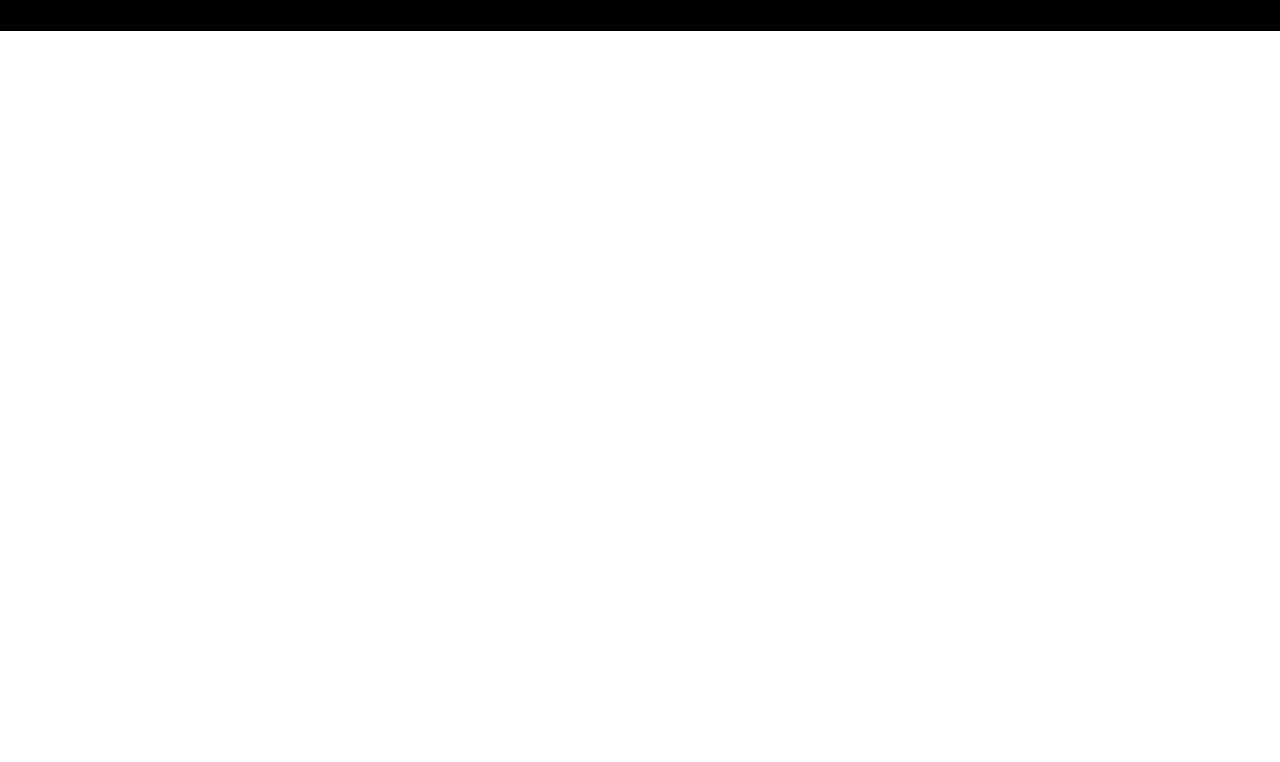
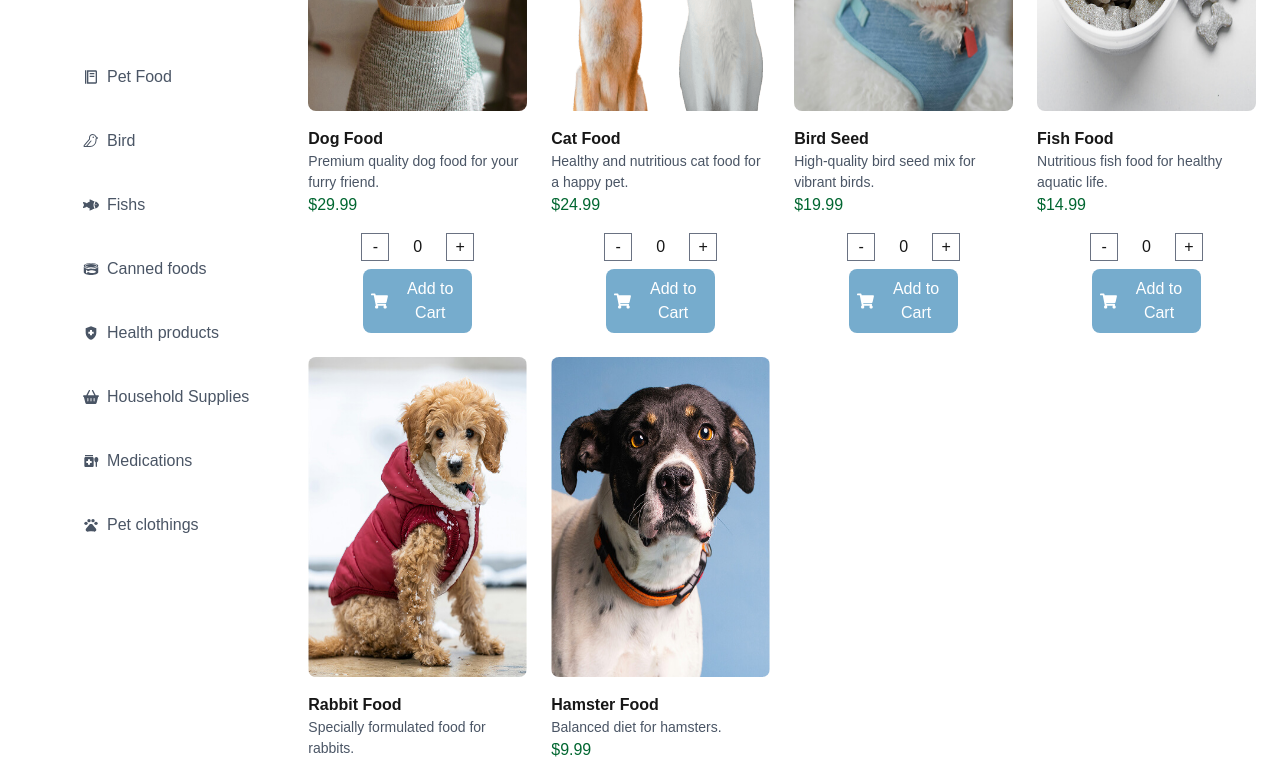
Before and after one commit to EngEman01/Furry, a Next.js app: page / in a window 1280 px wide. Shown: the part 900-1662 px from the top of the page. Before the commit the page ends 931 px from the top, so only its background shows below. Built offline with nearby package versions, Linux system fonts and the light colour scheme.

Commit message:
Add Best Saller Section

```diff
--- /dev/null
+++ b/src/app/api/pets/route.ts
@@ -0,0 +1,7 @@
+import { stat } from 'fs';
+import { NextRequest, NextResponse } from 'next/server';
+import { Pets } from '@/utils/data';
+
+export function GET(request: NextRequest) {
+    return NextResponse.json(Pets , {status: 200});
+}
--- a/src/app/page.tsx
+++ b/src/app/page.tsx
@@ -1,10 +1,12 @@
 import  HeroSection  from "@/components/heroSection";
+import BestSall from "@/components/Best Saller/bestSall";
 
 
 export default function Home() {
   return (
     <div className="min-h-5/10">
       <HeroSection />
+      <BestSall />
     </div>
   );
 }
--- /dev/null
+++ b/src/components/Best Saller/bestSall.tsx
@@ -0,0 +1,30 @@
+import React from 'react'
+import NavSaller from './navSaller';
+import PetsCards from './petsCard';
+
+
+const bestSall = () => {
+    return (
+        <>
+            <div className='w-full bg-white flex justify-center items-center p-6'>
+
+                <NavSaller />
+
+                <div className='w-full flex items-start justify-start flex-col'>
+
+                    <div className='headerBest w-full flex items-center justify-between mb-6' >
+
+                        <h1>Best Saller </h1>
+                        <button className='bg-[#76accd] text-white p-2 rounded-lg'>View all</button>
+
+                    </div>
+
+                    <PetsCards />
+
+                </div>
+            </div>
+        </>
+    )
+}
+
+export default bestSall
--- /dev/null
+++ b/src/components/Best Saller/navSaller.tsx
@@ -0,0 +1,58 @@
+import React from 'react'
+import { BiFoodMenu } from "react-icons/bi";
+import { PiBird } from "react-icons/pi";
+import { IoFish } from "react-icons/io5";
+import { GiCannedFish } from "react-icons/gi";
+import { MdHealthAndSafety } from "react-icons/md";
+import { FaBasketShopping } from "react-icons/fa6";
+import { MdMedicationLiquid } from "react-icons/md";
+import { MdOutlinePets } from "react-icons/md";
+
+const navSaller = () => {
+    return (
+        <>
+            <div className='max-w-6xl mx-auto flex justify-center items-center' style={{ width: '30%' }}>
+                <nav>
+                    <ul>
+                        <li className='flex justify-start items-center mb-6 text-gray-600 p-2 rounded-lg hover:bg-[#76accd] hover:text-white'>
+                            <BiFoodMenu />
+                            <a href="#" className=' ml-2'>Pet Food</a>
+                        </li>
+                        <li className='flex justify-start items-center mb-6 text-gray-600 p-2 rounded-lg hover:bg-[#76accd] hover:text-white'>
+                            <PiBird />
+                            <a href="#" className=' ml-2'>Bird</a>
+                        </li>
+
+                        <li className='flex justify-start items-center mb-6 text-gray-600 p-2 rounded-lg hover:bg-[#76accd] hover:text-white'>
+                            <IoFish />
+                            <a href="#" className=' ml-2'>Fishs</a>
+                        </li>
+                        <li className='flex justify-start items-center mb-6 text-gray-600 p-2 rounded-lg hover:bg-[#76accd] hover:text-white'>
+                            <GiCannedFish />
+                            <a href="#" className=' ml-2'>Canned foods</a>
+                        </li>
+                        <li className='flex justify-start items-center mb-6 text-gray-600 p-2 rounded-lg hover:bg-[#76accd] hover:text-white'>
+                            <MdHealthAndSafety />
+                            <a href="#" className=' ml-2'>Health products</a>
+                        </li>
+                        <li className='flex justify-start items-center mb-6 text-gray-600 p-2 rounded-lg hover:bg-[#76accd] hover:text-white'>
+                            <FaBasketShopping />
+                            <a href="#" className=' ml-2'>Household Supplies</a>
+                        </li>
+                        <li className='flex justify-start items-center mb-6 text-gray-600 p-2 rounded-lg hover:bg-[#76accd] hover:text-white'>
+                            <MdMedicationLiquid />
+                            <a href="#" className=' ml-2'>Medications</a>
+                        </li>
+                        <li className='flex justify-start items-center mb-6 text-gray-600 p-2 rounded-lg hover:bg-[#76accd] hover:text-white'>
+                            <MdOutlinePets />
+                            <a href="#" className=' ml-2'>Pet clothings</a>
+                        </li>
+                    </ul>
+                </nav>
+
+            </div>
+        </>
+    )
+}
+
+export default navSaller
--- /dev/null
+++ b/src/components/Best Saller/petsCard.tsx
@@ -0,0 +1,60 @@
+"use client";
+
+import React, { useState, useEffect } from 'react'
+import { pests } from '@/utils/types';
+import { FaShoppingCart } from "react-icons/fa";
+
+const PetsCard = () => {
+    const [petList, setPetList] = useState<pests[]>([]);
+    // Store count per pet id
+    const [counts, setCounts] = useState<{ [id: number]: number }>({});
+
+    const handleAddToPets = (id: number) => {
+        setCounts(prev => ({ ...prev, [id]: (prev[id] || 0) + 1 }));
+    };
+    const handleMinusToPets = (id: number) => {
+        setCounts(prev => ({ ...prev, [id]: Math.max((prev[id] || 0) - 1, 0) }));
+    };
+
+    useEffect(() => {
+        const fetchPets = async () => {
+            const response = await fetch('http://localhost:3000/api/pets');
+            if (!response.ok) {
+                throw new Error('Failed to fetch data');
+            }
+            const Pets: pests[] = await response.json();
+            setPetList(Pets);
+        };
+        fetchPets();
+    }, []);
+
+    return (
+        <>
+            <div className="cards w-full grid grid-cols-1 sm:grid-cols-2 md:grid-cols-3 lg:grid-cols-4 gap-6">
+                {petList.map(pet => (
+                    <div className='card' key={pet.id}>
+                        <img src={pet.image} alt="Best Sale 1" className='w-full h-80 rounded-lg' />
+                        <h3 className='mt-4 font-bold'>{pet.name}</h3>
+                        <p className='text-gray-600' style={{ fontSize: '14px' }}>
+                            {pet.description}
+                        </p>
+                        <span className='text-green-800 text-center'>${pet.price}</span>
+                        <div className="increaments flex items-center justify-center mt-4 gap-6">
+                            <button onClick={() => handleMinusToPets(pet.id)} className='border-1 border-gray-500 w-7 h-7 p-2 flex items-center justify-center'>-</button>
+                            <h3>{counts[pet.id] || 0}</h3>
+                            <button onClick={() => handleAddToPets(pet.id)} className='border-1 border-gray-500 w-7 h-7 p-2 flex items-center justify-center'>+</button>
+                        </div>
+                        <div className="addCard flex items-center justify-center">
+                            <button className='bg-[#76accd] text-white p-2 rounded-lg mt-2 flex items-center justify-center' style={{ width: '50%' }}>
+                                <FaShoppingCart className='inline mr-2' size={20} />
+                                Add to Cart
+                            </button>
+                        </div>
+                    </div>
+                ))}
+            </div>
+        </>
+    )
+}
+
+export default PetsCard
--- /dev/null
+++ b/src/utils/data.ts
@@ -0,0 +1,47 @@
+import { pests } from "./types";
+
+
+export const Pets : pests[] = [
+    {
+        id: 1,
+        name: "Dog Food",
+        image: "/pets/product-thumbnail-10.jpg",
+        description: "Premium quality dog food for your furry friend.",
+        price: 29.99
+    },
+    {
+        id: 2,
+        name: "Cat Food",
+        image: "/pets/banner-dog.png",
+        description: "Healthy and nutritious cat food for a happy pet.",
+        price: 24.99
+    },
+    {
+        id: 3,
+        name: "Bird Seed",
+        image: "/pets/product-thumbnail-1.jpg",
+        description: "High-quality bird seed mix for vibrant birds.",
+        price: 19.99
+    },
+    {
+        id: 4,
+        name: "Fish Food",
+        image: "/pets/product-thumbnail-6.jpg",
+        description: "Nutritious fish food for healthy aquatic life.",
+        price: 14.99
+    },
+    {
+        id: 5,
+        name: "Rabbit Food",
+        image: "/pets/product-thumbnail-4.jpg",
+        description: "Specially formulated food for rabbits.",
+        price: 12.99
+    },
+    {
+        id: 6,
+        name: "Hamster Food",
+        image: "/pets/product-thumbnail-11.jpg",
+        description: "Balanced diet for hamsters.",
+        price: 9.99
+    }
+];
--- /dev/null
+++ b/src/utils/types.ts
@@ -0,0 +1,7 @@
+export type pests ={
+    id: number;
+    name: string;
+    image: string;
+    description: string;
+    price: number;
+}
```
